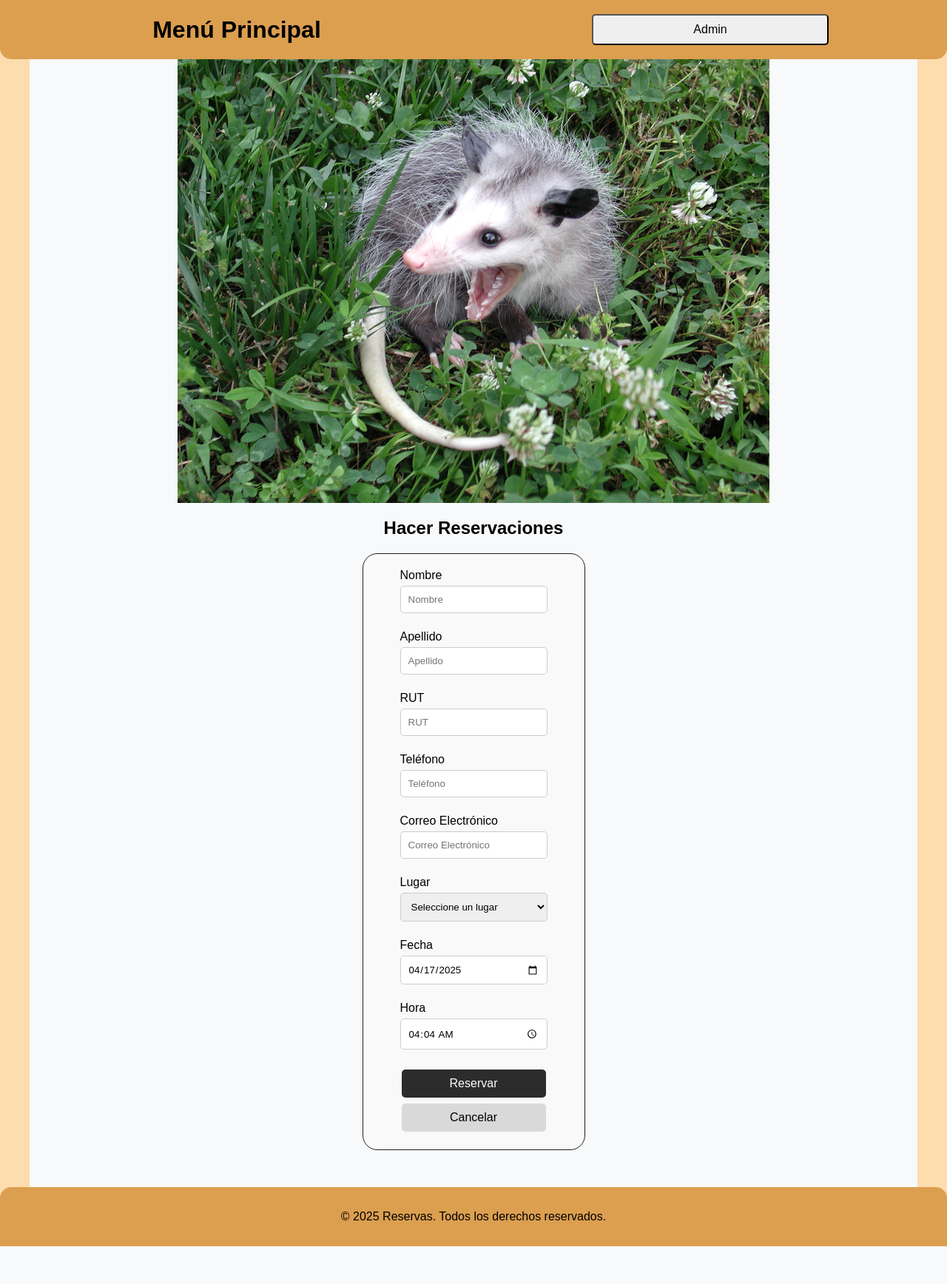
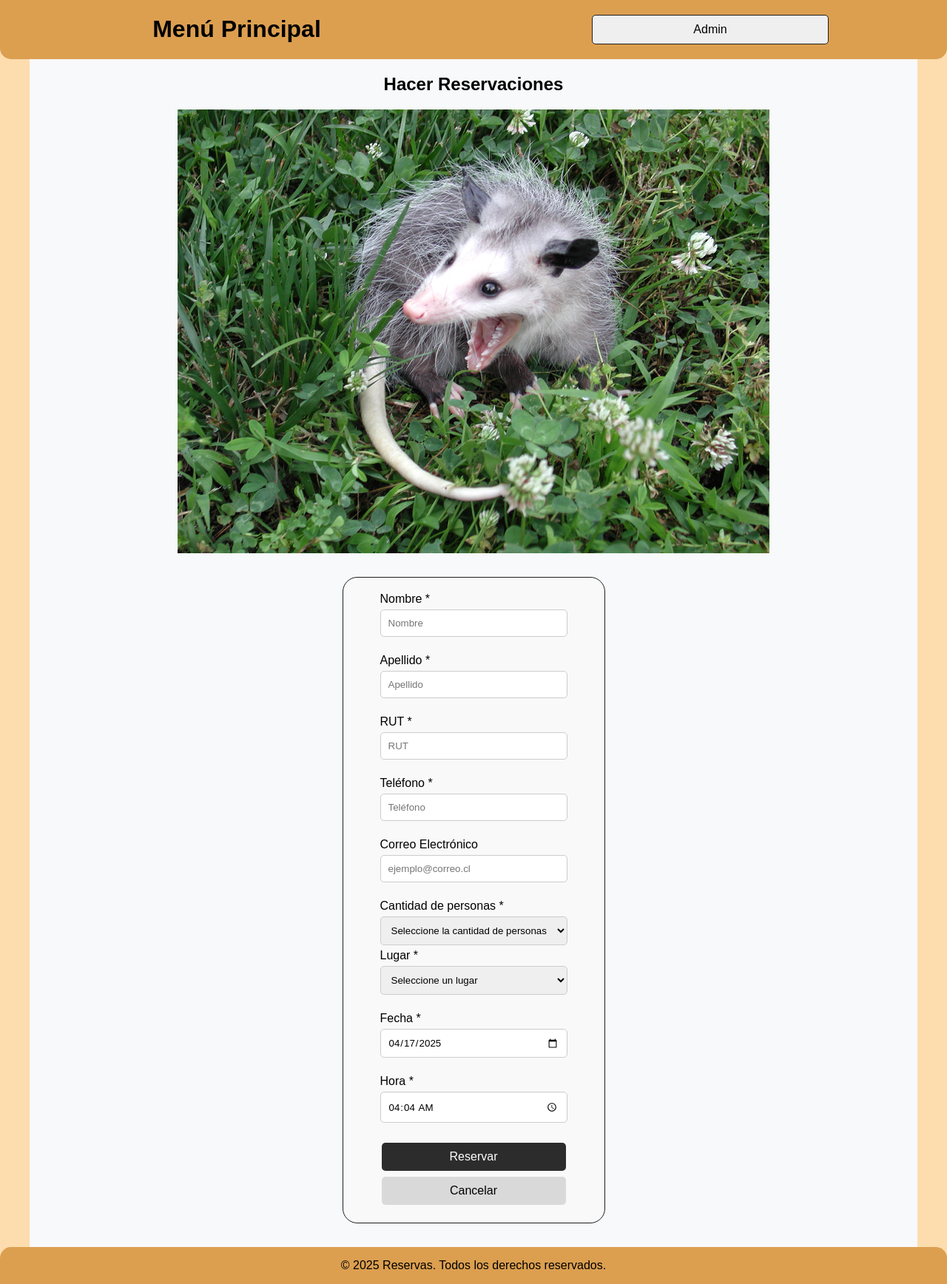
Before and after one commit to kalouseckJP/django-proyecto, a Django app: page /reservaciones in a window 1280 px wide. Shown: the whole page at 74% size. Before the commit the page ends 1685 px from the top, so only its background shows below. Run offline with Django 5.2, Linux system fonts and the light colour scheme; data comes from the database, SQL or seed files in the repository.

Commit message:
Cambios en el front y reservaciones, implementación basica de BD

```diff
--- a/web/static/script.js
+++ b/web/static/script.js
@@ -42,22 +42,30 @@ document.addEventListener("DOMContentLoaded", function() {
 
 document.addEventListener("DOMContentLoaded", function () {
     const buttons = document.querySelectorAll("nav button");
-    const adminContent = document.getElementById("admin-content");
+    const adminContent = document.getElementsByClassName("admin-content")[0];
 
     buttons.forEach(button => {
         button.addEventListener("click", function () {
             const value = this.value;
             let content = "";
+             test = "";
 
             switch (value) {
                 case "Productos":
-                    content = "<div id='admin-content-header'><h3>Gestion de Productos</h3><button type='button' id='add'><i class='bi bi-plus-circle'></i> Agregar</button></div><p>Aquí puedes gestionar los productos.</p>";
+                    adminContent.style.display = "none";
+                    document.getElementById("reservas-content").style.display = "block";
+                    document.getElementById("clientes-content").style.display = "none";
+                    // content = "<div id='admin-content-header'><h3>Gestion de Productos</h3><button type='button' id='add'><i class='bi bi-plus-circle'></i> Agregar</button></div><p>Aquí puedes gestionar los productos.</p>";
                     break;
                 case "Clientes":
-                    content = "<div id='admin-content-header'><h3>Gestion de Clientes</h3><button type='button' id='add'><i class='bi bi-plus-circle'></i> Agregar</button></div><p>Aquí puedes gestionar los clientes.</p>";
+                    adminContent.style.display = "none";
+                    document.getElementById("reservas-content").style.display = "none";
+                    document.getElementById("clientes-content").style.display = "block";
+                    // content = "<div id='admin-content-header'><h3>Gestion de Clientes</h3><button type='button' id='add'><i class='bi bi-plus-circle'></i> Agregar</button></div><p>Aquí puedes gestionar los clientes.</p>";
                     break;
-                case "Ventas":
+                case "Mesas":
                     content = "<div id='admin-content-header'><h3>Gestion de Ventas</h3><button type='button' id='add'><i class='bi bi-plus-circle'></i> Agregar</button></div><p>Aquí puedes gestionar los ventas.</p>";
+                    adminContent.innerHTML = content;
                     break;
                 default:
                     content = "<h3>Contenido de Administración</h3><p>Aquí van gestionar los productos, clientes y ventas.</p>";
--- a/web/static/style.css
+++ b/web/static/style.css
@@ -161,20 +161,19 @@ body.admin.authenticated {
     color: #D9D9D9;
 }
 
-@media screen and (max-width: 600px) {
-    .admin #admin-options nav{
-        width: max-content;
-    }
-}
-
-#admin-content {
+.admin-content {
     display: flex;
     flex-direction: column;
     width: 100%;
+    overflow: hidden;
 }
 
-#admin-content * {
+.admin-content * {
     padding: 0 10px;
+}
+
+.admin-content#reservas-content, .admin-content#clientes-content {
+    display: none;
 }
 
 #admin-content-header {
@@ -200,11 +199,50 @@ body.admin.authenticated {
     padding: 0;
 }
 
-#admin-content p {
-    height: 60vh;
+
+#admin-content-titles {
+    overflow-x: auto;
 }
 
+table#reservas-table {
+    width: 100%;
+    border-collapse: collapse;
+    margin: 20px 0;
+}
+
+table#reservas-table th {
+    border: 1px solid #ddd;
+    padding: 8px;
+    text-align: center;
+    background-color: #f2f2f2;
+    color: black;
+}
+
+table#reservas-table tr:nth-child(odd) {
+    background-color: #f9f9f9;
+}
+
+table#reservas-table tr:nth-child(even) {
+    background-color: #f2f2f2;
+}
+
+table#reservas-table tr:hover {
+    background-color: #ddd;
+}
+
+table#reservas-table th, table#reservas-table td {
+    padding: 12px;
+    text-align: center;
+}
+
+
 /* Pagina frontal */
+
+html, body {
+    height: 100%;
+    display: flex;
+    flex-direction: column;
+}
 
 .frente{
     background-color: #fddcad;
@@ -212,7 +250,11 @@ body.admin.authenticated {
     margin: 0;
 }
 
-.frente header#banner {
+header#banner, footer {
+    flex: 0;
+}
+
+header#banner {
     display: flex;
     justify-content: center;
     align-items: center;
@@ -224,36 +266,52 @@ body.admin.authenticated {
     border-end-start-radius: 15px;
 }
 
-.frente header#banner * {
+header#banner * {
     width: 50%;
     text-align: center;
 }
 
-.frente header#divLogin {
+header#divLogin {
     display: flex;
     justify-content: right;
     margin-right: 5vh;
 }
 
-.frente header#banner button {
+header#banner button {
     width: 50%;
     padding: 10px 20px;
     text-align: center;
     font-size: 16px;
     margin: 4px 2px;
     border-radius: 5px;
+    border: 1px solid #1E1E1E;
 }
 
-.frente #columna_principal {
+header#banner button#menu {
+    background-color: transparent;
+    border: none;
+    display: flex;
+    justify-content: center;
+    align-items: center;
+    padding: 0;
+    margin: 0;
+}
+
+header#banner button#menu *{
+    width: 100%;
+}
+
+#columna_principal {
     display: flex;
     flex-direction: column;
     margin-left: 5vh;
     margin-right: 5vh;
     background-color: #f8f9fa;
     align-items: center;
+    flex: 1;
 }
 
-.frente #columna_principal button {
+#columna_principal button {
     background-color: #2C2C2C;
     color: white;
     border: none;
@@ -262,7 +320,7 @@ body.admin.authenticated {
     text-decoration: none;
     display: inline-block;
     font-size: 16px;
-    margin: 0 0 50px 0;
+    margin:2rem 0;
     border-radius: 5px;
 }
 
@@ -273,47 +331,6 @@ body.admin.authenticated {
     margin: 0;
 }
 
-.hacer-reservacion #columna_principal {
-    display: flex;
-    flex-direction: column;
-    margin-left: 5vh;
-    margin-right: 5vh;
-    background-color: #f8f9fa;
-    align-items: center;
-}
-
-.hacer-reservacion header#banner {
-    display: flex;
-    justify-content: center;
-    align-items: center;
-    height: 10vh;
-    margin: 0;
-    padding: 0;
-    background-color: rgb(220, 159, 80);
-    border-end-end-radius: 15px;
-    border-end-start-radius: 15px;
-}
-
-.hacer-reservacion header#banner * {
-    width: 50%;
-    text-align: center;
-}
-
-.hacer-reservacion header#divLogin {
-    display: flex;
-    justify-content: right;
-    margin-right: 5vh;
-}
-
-.hacer-reservacion #banner button {
-    width: 50%;
-    padding: 10px 20px;
-    text-align: center;
-    font-size: 16px;
-    margin: 4px 2px;
-    border-radius: 5px;
-}
-
 .hacer-reservacion form#reservacionForm {
     display: flex;
     flex-direction: column;
@@ -321,7 +338,7 @@ body.admin.authenticated {
     padding: 20px 50px;
     border-radius: 20px;
     border: #1E1E1E solid 1px;
-    margin: 0 0 50px 0 ;
+    margin: 2rem 0 ;
 }
 
 .hacer-reservacion form#reservacionForm input{
@@ -349,7 +366,7 @@ body.admin.authenticated {
     color: #D9D9D9;
 }
 
-.hacer-reservacion form#reservacionForm select#lugar{
+.hacer-reservacion form#reservacionForm select{
     padding: 10px;
     margin: 5px 0;
     border-radius: 5px;
@@ -384,3 +401,28 @@ footer {
     border-start-end-radius: 15px;
     border-start-start-radius: 15px;
 }
+
+img#mapa{
+    margin: 0 5px;
+}
+
+@media screen and (max-width: 900px) {
+    .admin #admin-options nav {
+        width: max-content;
+    }
+
+    header#banner, footer {
+        border-radius: 0;
+    }
+
+    #columna_principal {
+        margin: 0;
+        padding: 0;
+        width: 100%;
+    }
+
+    img{
+        width: 95%;
+        height: auto;
+    }
+}
--- a/web/templates/front.html
+++ b/web/templates/front.html
@@ -19,7 +19,7 @@
     </header>
     <div id="columna_principal">
         <h2>Bienvenido a las reservas</h2>
-        <img src="{% static "img\large.png" %}" height="600" width="800" alt="mapa">
+        <img src="{% static "img\large.png" %}" height="600" width="800" alt="mapa" id="mapa">
         <p>En esta página puedes gestionar tus reservas de manera eficiente.</p>
         <button type="button" onclick="window.location.href='{% url "reservaciones" %}'">Hacer Reserva</button>
     </div>
--- a/web/templates/reservaciones.html
+++ b/web/templates/reservaciones.html
@@ -13,33 +13,48 @@
 </head>
 <body class="hacer-reservacion">
     <header id="banner">
-        <h1>Menú Principal</h1>
+        <button type="button" id="menu" onclick="window.location.href='{% url 'front' %}';"><h1>Menú Principal</h1></button>
         <div id="divLogin">
             <button type="button" onclick="window.location.href='{% url "index" %}';">Admin</button>
         </div>
     </header>
     <div id="columna_principal">
-        <img src="{% static "img\large.png" %}" height="600" width="800" alt="mapa">
+        <h2>Hacer Reservaciones</h2>
+        <img src="{% static "img\large.png" %}" height="600" width="800" alt="mapa" id="mapa">
 
-        <h2>Hacer Reservaciones</h2>
         <form action="" method="post" name="reservacionForm" id="reservacionForm">
             {% csrf_token %}
-            <label for="nombre">Nombre</label>
+            <label for="nombre">Nombre *</label>
             <input type="text" id="nombre" name="nombre" placeholder="Nombre" required><br>
 
-            <label for="apellido">Apellido</label>
+            <label for="apellido">Apellido *</label>
             <input type="text" id="apellido" name="apellido" placeholder="Apellido" required><br>
 
-            <label for="RUT">RUT</label>
+            <label for="RUT">RUT *</label>
             <input type="text" id="RUT" name="RUT" placeholder="RUT" required><br>
 
-            <label for="telefono">Teléfono</label>
+            <label for="telefono">Teléfono *</label>
             <input type="text" id="telefono" name="telefono" placeholder="Teléfono" required><br>
 
             <label for="correo">Correo Electrónico</label>
-            <input type="email" id="correo" name="correo" placeholder="Correo Electrónico"><br>
+            <input type="email" id="correo" name="correo" placeholder="ejemplo@correo.cl"><br>
 
-            <label for="lugar">Lugar</label>
+            <label for="tipoEvento">Cantidad de personas *</label>
+            <select id="tipoEvento" name="tipoEvento" required>
+                <option value="" disabled selected>Seleccione la cantidad de personas</option>
+                <option value="1">1</option>
+                <option value="2">2</option>
+                <option value="3">3</option>
+                <option value="4">4</option>
+                <option value="5">5</option>
+                <option value="6">6</option>
+                <option value="7">7</option>
+                <option value="8">8</option>
+                <option value="9">9</option>
+                <option value="10">10</option>
+            </select>
+
+            <label for="lugar">Lugar *</label>
             <select id="lugar" name="lugar" required>
                 <option value="" disabled selected>Seleccione un lugar</option>
                 {% for lugar in lugares %}
@@ -47,10 +62,10 @@
                 {% endfor %}
             </select><br>
 
-            <label for="fecha">Fecha</label>
+            <label for="fecha">Fecha *</label>
             <input type="date" id="fecha" name="fecha" min="{{ today }}" value="{{ today }}"required><br>
 
-            <label for="hora">Hora</label>
+            <label for="hora">Hora *</label>
             <input type="time" id="hora" name="hora" value="{{ now }}" min="08:00" max="22:00" required><br>
 
             <input type="submit" value="Reservar" name="reservacionForm" id="submit" onclick="return validateForm()">
```
Also changed, not shown: web/templates/admin.html (+80 -5 lines).
